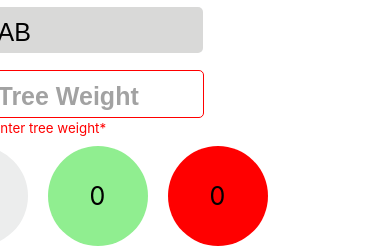
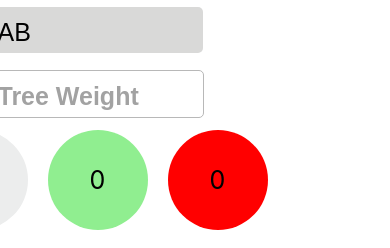
Before and after one commit to optigo-app/ProCasting, a React (Create React App) app: page /createTreeOne in a window 390 px wide. Shown: the part 525-773 px from the top of the page. Built offline with nearby package versions, Linux system fonts and the light colour scheme.

Commit message:
responsive changes on grid

```diff
--- a/src/pages/Component/batchListingGrid/BatchListingGrid.css
+++ b/src/pages/Component/batchListingGrid/BatchListingGrid.css
@@ -53,7 +53,7 @@
     align-items: center;
 }
 
-@media screen and (max-width:1327px) {
+@media screen and (max-width:1624px) {
     .date{
         display: none;
     }
--- a/src/pages/Component/createTree/CreateTreeOne.js
+++ b/src/pages/Component/createTree/CreateTreeOne.js
@@ -131,13 +131,13 @@ export default function CreateTreeOne() {
         setInputWeightValue(newValue);
     };
 
-    useEffect(() => {
-        if (!inputWightValue) {
-            setTreeFlag(false)
-        } else {
-            setTreeFlag(true)
-        }
-    }, [inputWightValue])
+    // useEffect(() => {
+    //     if (!inputWightValue) {
+    //         setTreeFlag(false)
+    //     } else {
+    //         setTreeFlag(true)
+    //     }
+    // }, [inputWightValue])
 
     const handleSaveNew = () => {
         window.location.reload();
@@ -145,9 +145,18 @@ export default function CreateTreeOne() {
 
     const toggleImageVisibility = () => {
         let safe = ScanRef.current
-        if (ScanRef.current && treeFlag) {
+        if (!inputWightValue) {
+            setTreeFlag(true)
+            return
+        } else {
+            setTreeFlag(false)
+            return
+        }
+
+        if (ScanRef.current && !treeFlag) {
             ScanRef.current.focus();
         }
+
     };
 
     return (
@@ -230,8 +239,8 @@ export default function CreateTreeOne() {
                             />
                             <input type='text' placeholder='Batch' value={'AB'} style={{ marginTop: '15px' }} className='infoTextInputBatch' />
                             <span style={{ display: 'flex', flexDirection: 'column' }}>
-                                <input type='number' value={inputWightValue} style={{ marginTop: '15px', border: !treeFlag && '1px solid red' }} onChange={handleInputWeightChange} placeholder='Tree Weight' className='infoTextInputWight' />
-                                {!treeFlag && <small style={{ color: 'red', marginLeft: '6px' }}>enter tree weight*</small>}
+                                <input type='number' value={inputWightValue} style={{ marginTop: '15px', border: treeFlag && '1px solid red' }} onChange={handleInputWeightChange} placeholder='Tree Weight' className='infoTextInputWight' />
+                                {treeFlag && <small style={{ color: 'red', marginLeft: '6px' }}>enter tree weight*</small>}
                             </span>
 
                         </div>
```
